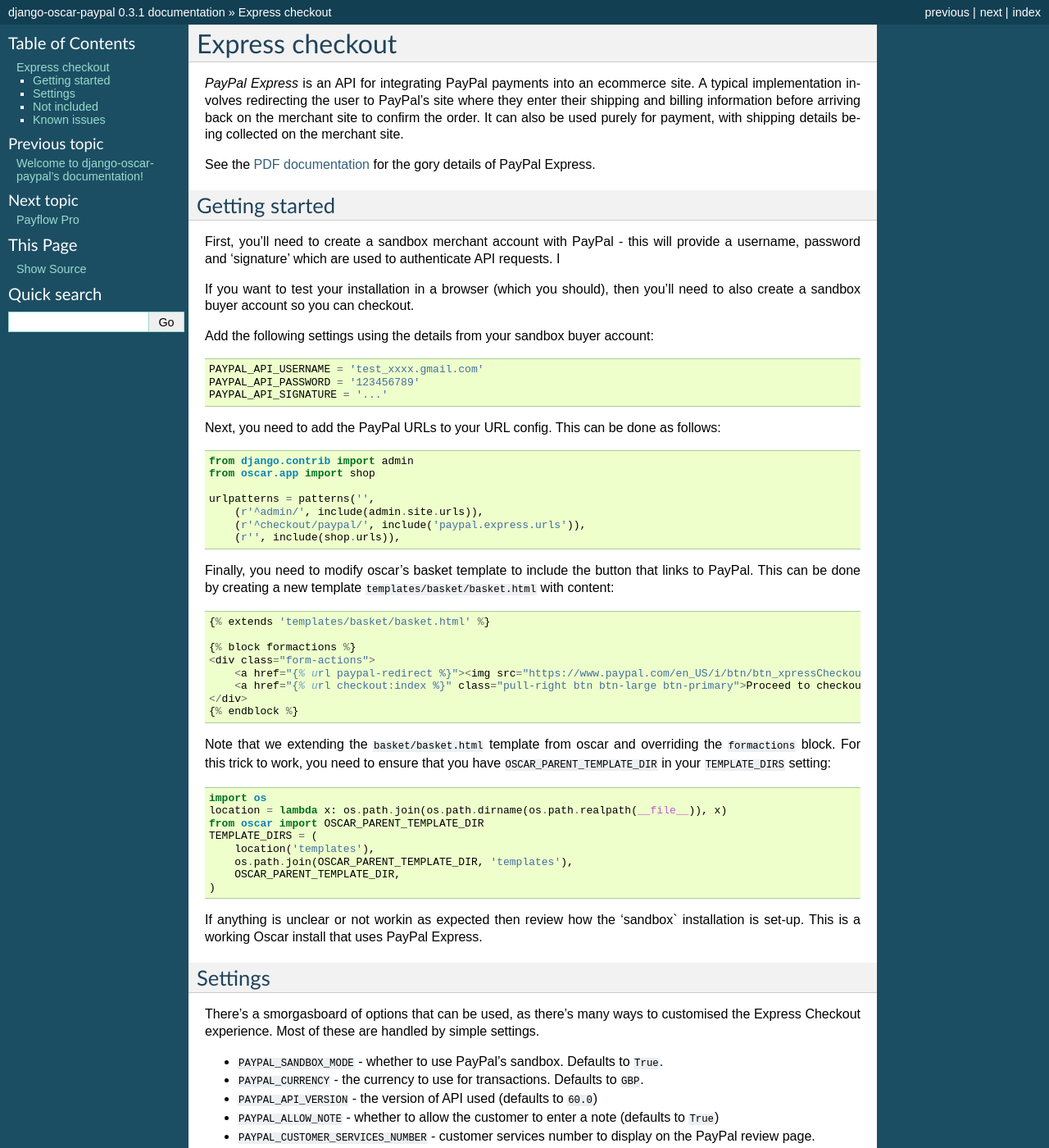
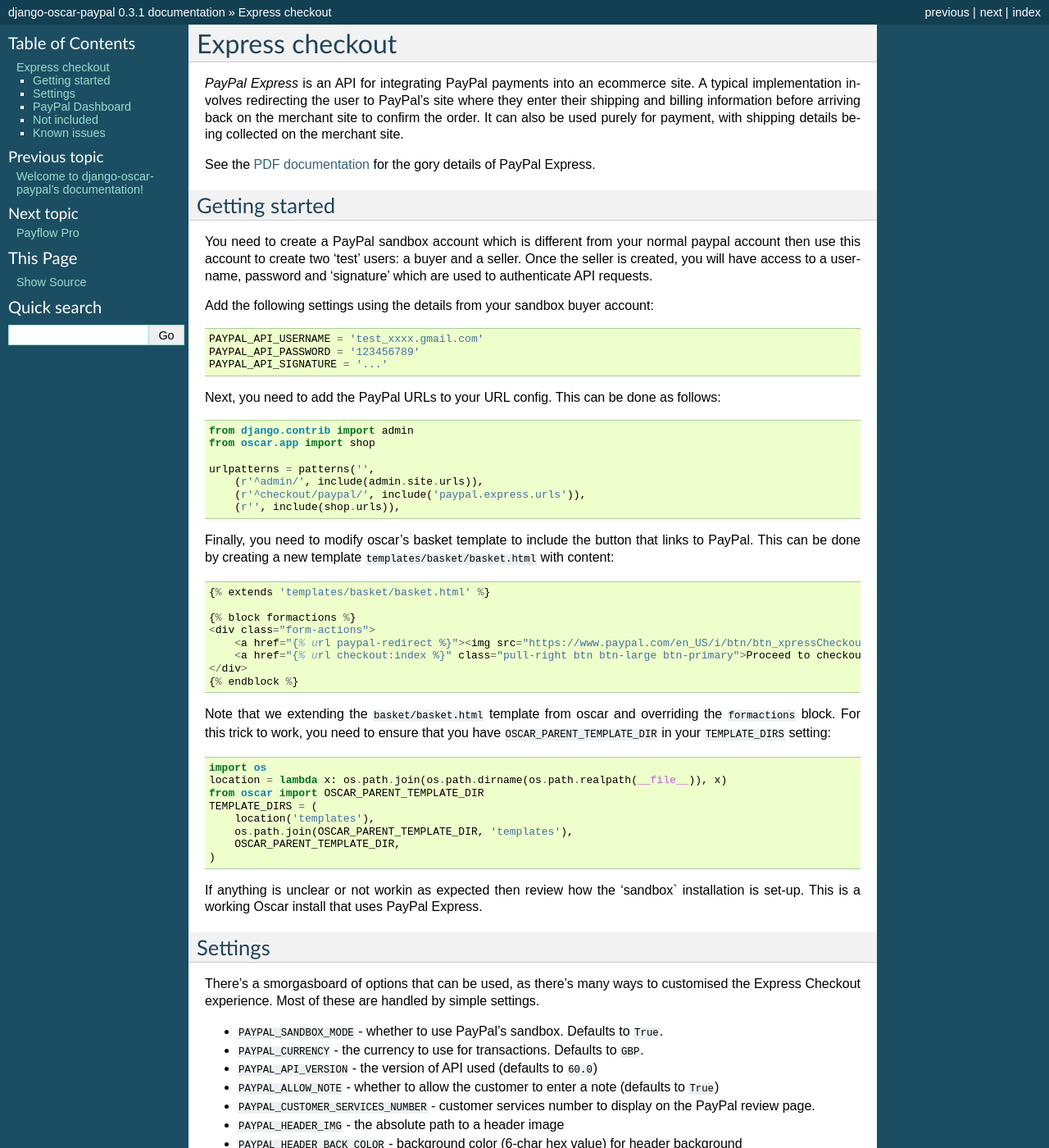
Before and after one commit to django-oscar/django-oscar-paypal, a Sphinx documentation site: the page built from docs/express.rst, in a window 1280 px wide and 1400 px high. Shown: the whole window at 82% size. Built offline with Sphinx 7.4.7, drawn with Linux system fonts in a browser that asks for light colours; some of the changed text lies outside the part shown.

Commit message:
Slight docs update on sandbox

```diff
--- a/docs/express.rst
+++ b/docs/express.rst
@@ -17,12 +17,11 @@
 Getting started
 ---------------
 
-First, you'll need to create a sandbox merchant account with PayPal - this will
-provide a username, password and 'signature' which are used to authenticate API
-requests.  I
-
-If you want to test your installation in a browser (which you should), then
-you'll need to also create a sandbox buyer account so you can checkout.
+You need to create a PayPal sandbox account which is different from your normal
+paypal account then use this account to create two 'test' users: a buyer and a
+seller.  Once the seller is created, you will have access to a
+username, password and 'signature' which are used to authenticate API
+requests.
 
 Add the following settings using the details from your sandbox buyer account::
 
@@ -96,6 +95,14 @@
 Some of these options, like the display ones, can be set in your PayPal merchant
 profile.
 
+----------------
+PayPal Dashboard
+----------------
+
+You can view the merchant dashboard in PayPal's sandbox site by logging in as
+the sandbox master user, selecting the test seller account in the 'Test
+Accounts' tab then clicking 'Enter sandbox'.
+
 ------------
 Not included
 ------------
@@ -115,7 +122,4 @@
 Known issues
 ------------
 
-* Hasn't been adapted to work with offers and vouchers (yet).  The discounts are
-  not passed to PayPal at the moment.
-
 * Vouchers may have expired during the time when the user is on the PayPal site.
```
Also changed, not shown: 1 other file.
